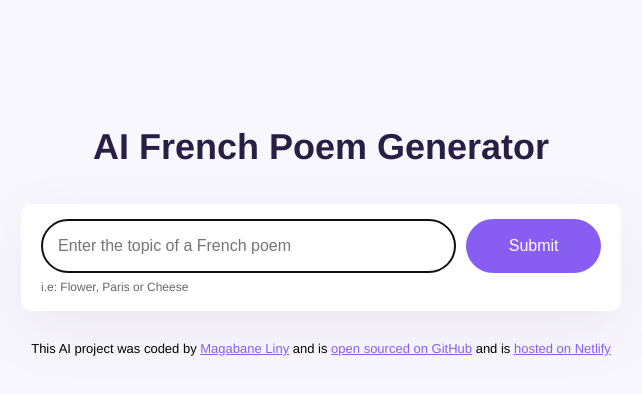
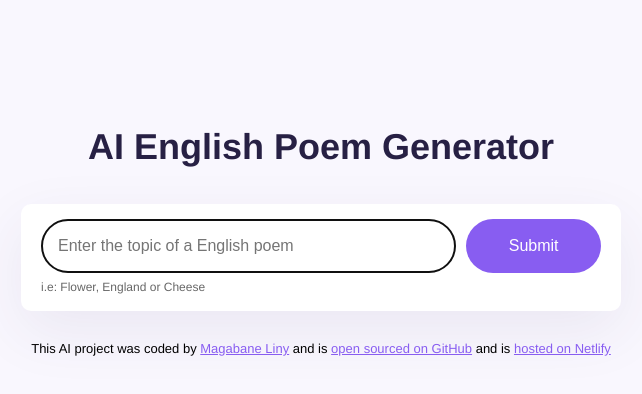
Before and after one commit to LinyMabase/Liny-AI-Poem-Project, a plain HTML site: page index.html in a window 1280 px wide. Shown: the whole page, without its empty margins (319-961 px from the left). Drawn offline with nearby package versions, Linux system fonts and the light colour scheme.

Commit message:
Update index.html

```diff
--- a/index.html
+++ b/index.html
@@ -11,7 +11,7 @@
 <body>
     <div class="container">
       <header>
-        <h1>AI French Poem Generator</h1>
+        <h1>AI English Poem Generator</h1>
       </header>
 
       <main>
@@ -19,7 +19,7 @@
           <form id="poem-generator-form">
             <input
               type="text"
-              placeholder="Enter the topic of a French poem"
+              placeholder="Enter the topic of a English poem"
               autofocus
               required
               autocomplete="off"
@@ -28,7 +28,7 @@
             />
             <input type="submit" class="submit-button" />
           </form>
-          <div class="hint">i.e: Flower, Paris or Cheese</div>
+          <div class="hint">i.e: Flower, England or Cheese</div>
         </div>
         <div class="poem hidden" id="poem"></div>
       </main>
```
